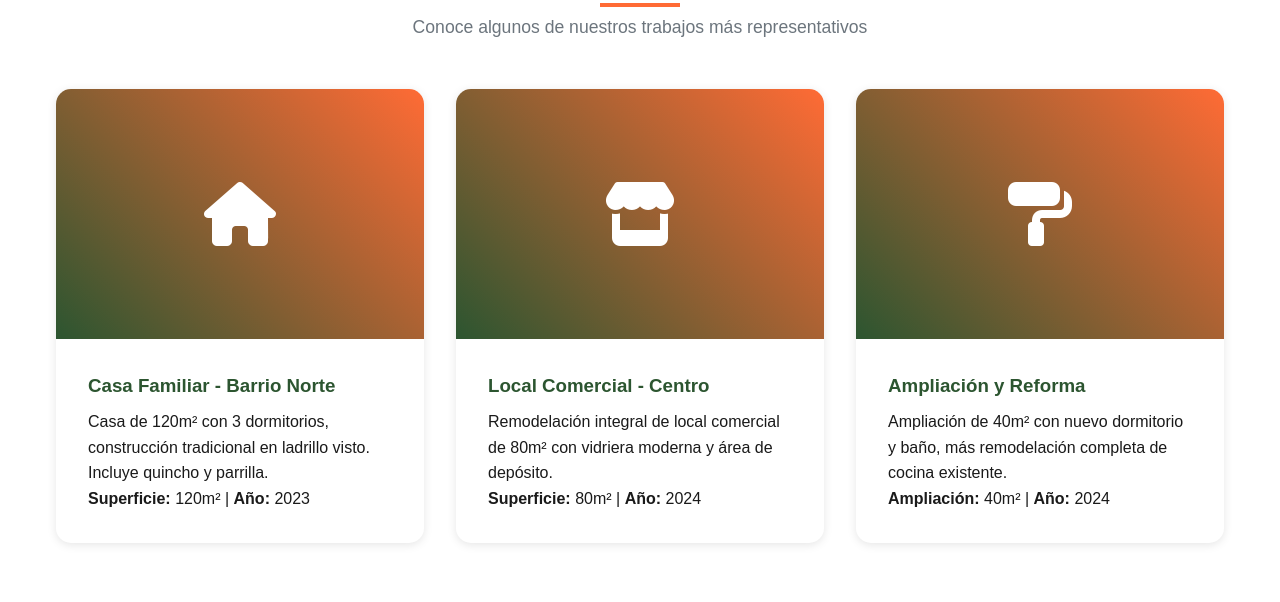
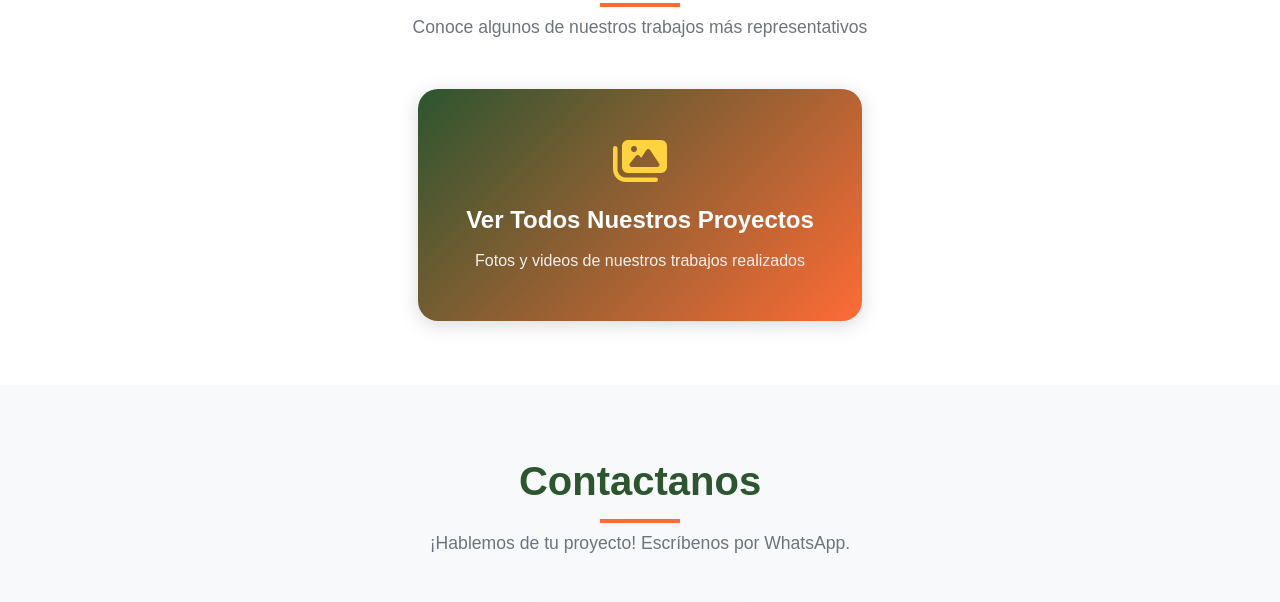
Before and after one commit to SmirnoffArg/nunez-construcciones, a plain HTML site: page index.html in a window 1280 px wide. Shown: the part 931-1533 px from the top of the page. Drawn offline with Linux system fonts and the light colour scheme.

Commit message:
Update index.html

```diff
--- a/index.html
+++ b/index.html
@@ -241,45 +241,50 @@
             margin: 0 auto;
         }
 
-        /* PROYECTOS */
-        .projects-grid {
-            display: grid;
-            grid-template-columns: repeat(auto-fit, minmax(350px, 1fr));
-            gap: var(--spacing-md);
+        /* PROYECTOS CTA */
+        .projects-cta {
+            display: flex;
+            justify-content: center;
             margin-top: var(--spacing-lg);
         }
 
-        .project-card {
-            background: var(--color-white);
-            border-radius: 15px;
-            overflow: hidden;
-            box-shadow: var(--shadow-light);
-            transition: all 0.3s ease;
+        .btn-projects {
+            display: flex;
+            flex-direction: column;
+            align-items: center;
+            padding: var(--spacing-lg);
+            background: linear-gradient(135deg, var(--color-primary), var(--color-secondary));
+            color: var(--color-white);
+            text-decoration: none;
+            border-radius: 20px;
+            box-shadow: var(--shadow-medium);
+            transition: all 0.4s ease;
+            text-align: center;
+            min-width: 300px;
         }
 
-        .project-card:hover {
-            transform: translateY(-5px);
+        .btn-projects:hover {
+            transform: translateY(-8px);
             box-shadow: var(--shadow-heavy);
+            background: linear-gradient(135deg, #1e3d22, #e55a30);
         }
 
-        .project-image {
-            height: 250px;
-            background: linear-gradient(45deg, var(--color-primary), var(--color-secondary));
-            position: relative;
-            display: flex;
-            align-items: center;
-            justify-content: center;
-            color: var(--color-white);
-            font-size: 4rem;
+        .btn-projects i {
+            font-size: 3rem;
+            margin-bottom: var(--spacing-sm);
+            color: var(--color-accent);
         }
 
-        .project-content {
-            padding: var(--spacing-md);
+        .btn-projects span {
+            font-size: 1.5rem;
+            font-weight: bold;
+            margin-bottom: var(--spacing-xs);
         }
 
-        .project-content h3 {
-            color: var(--color-primary);
-            margin-bottom: var(--spacing-xs);
+        .btn-projects p {
+            font-size: 1rem;
+            opacity: 0.9;
+            margin: 0;
         }
 
         /* CONTACTO SIMPLIFICADO */
@@ -441,6 +446,15 @@
             .section-title h2 {
                 font-size: 2rem;
             }
+
+            .btn-projects {
+                min-width: 250px;
+                padding: var(--spacing-md);
+            }
+
+            .btn-projects span {
+                font-size: 1.3rem;
+            }
         }
     </style>
 </head>
@@ -488,37 +502,12 @@
                 <h2>Proyectos Destacados</h2>
                 <p>Conoce algunos de nuestros trabajos más representativos</p>
             </div>
-            <div class="projects-grid">
-                <div class="project-card fade-in">
-                    <div class="project-image">
-                        <i class="fas fa-home"></i>
-                    </div>
-                    <div class="project-content">
-                        <h3>Casa Familiar - Barrio Norte</h3>
-                        <p>Casa de 120m² con 3 dormitorios, construcción tradicional en ladrillo visto. Incluye quincho y parrilla.</p>
-                        <p><strong>Superficie:</strong> 120m² | <strong>Año:</strong> 2023</p>
-                    </div>
-                </div>
-                <div class="project-card fade-in">
-                    <div class="project-image">
-                        <i class="fas fa-store"></i>
-                    </div>
-                    <div class="project-content">
-                        <h3>Local Comercial - Centro</h3>
-                        <p>Remodelación integral de local comercial de 80m² con vidriera moderna y área de depósito.</p>
-                        <p><strong>Superficie:</strong> 80m² | <strong>Año:</strong> 2024</p>
-                    </div>
-                </div>
-                <div class="project-card fade-in">
-                    <div class="project-image">
-                        <i class="fas fa-paint-roller"></i>
-                    </div>
-                    <div class="project-content">
-                        <h3>Ampliación y Reforma</h3>
-                        <p>Ampliación de 40m² con nuevo dormitorio y baño, más remodelación completa de cocina existente.</p>
-                        <p><strong>Ampliación:</strong> 40m² | <strong>Año:</strong> 2024</p>
-                    </div>
-                </div>
+            <div class="projects-cta fade-in">
+                <a href="proyectos.html" class="btn-projects">
+                    <i class="fas fa-images"></i>
+                    <span>Ver Todos Nuestros Proyectos</span>
+                    <p>Fotos y videos de nuestros trabajos realizados</p>
+                </a>
             </div>
         </div>
     </section>
```
